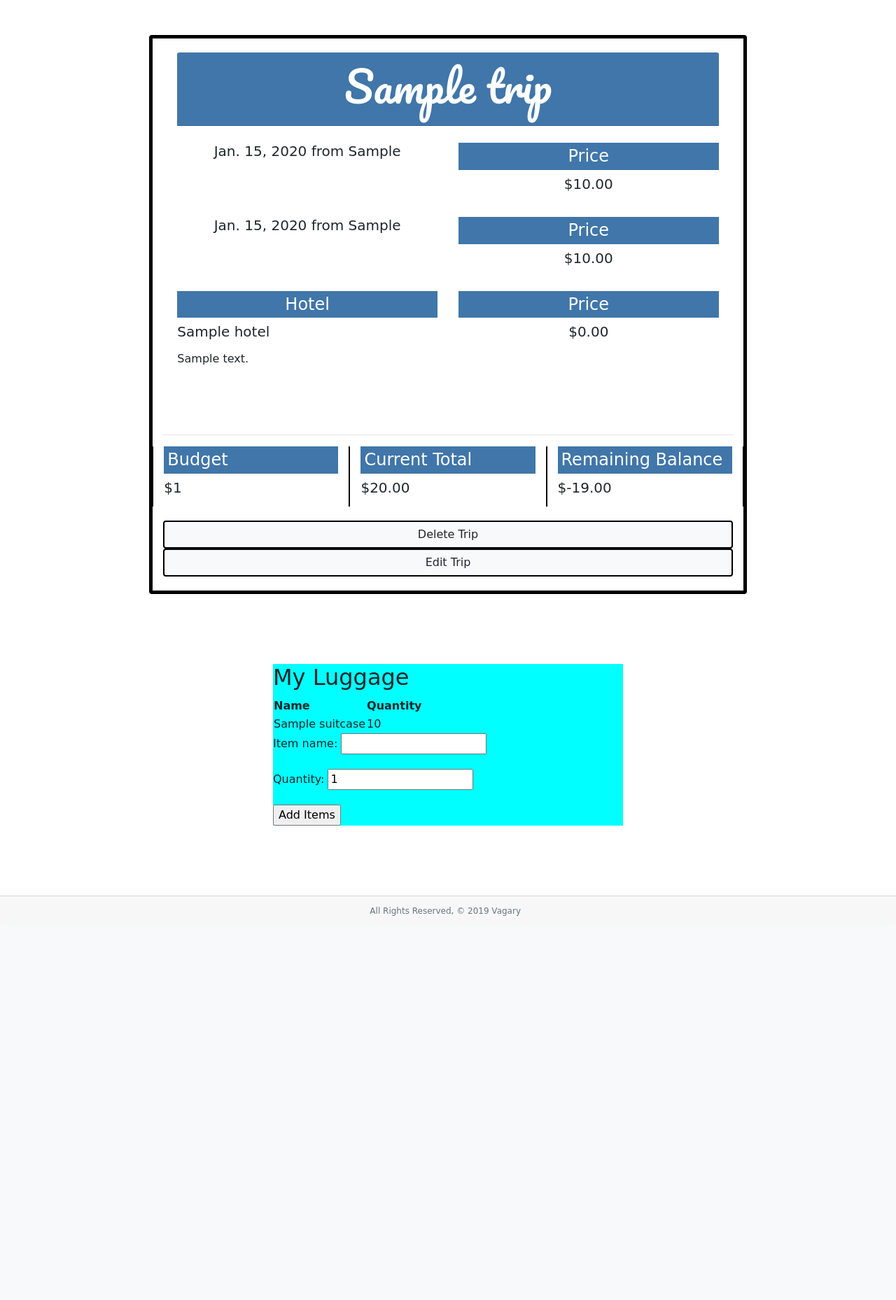
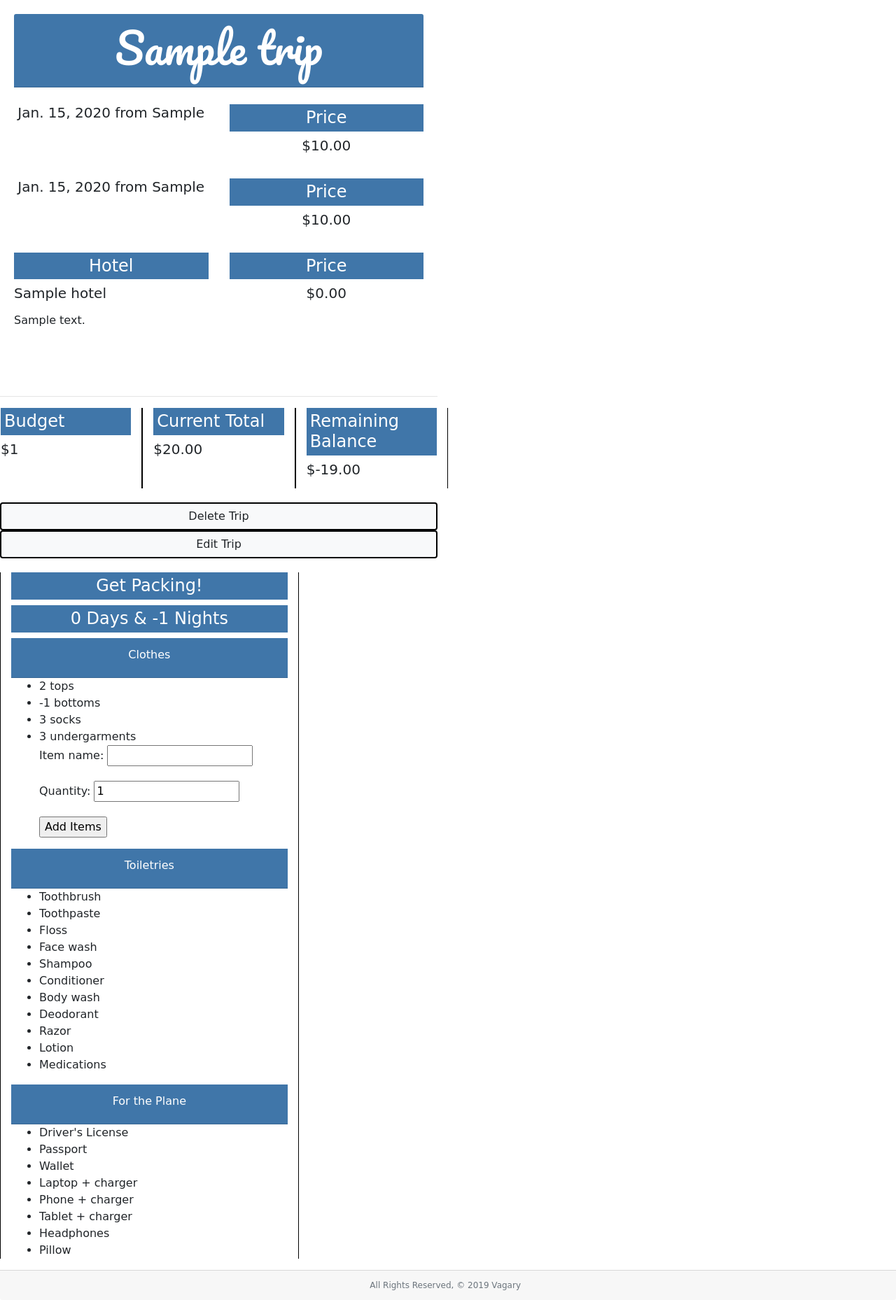
Before and after one commit to spackwood/Vagary, a Django app: page /trips/1/1/ in a window 1280 px wide. Shown: the part 56-1914 px from the top of the page at 70% size. Before the commit the page ends 1365 px from the top, so only its background shows below. Run offline with Django 3.2, Linux system fonts and the light colour scheme; tables that the repository leaves empty hold one stand-in row (values such as "Sample post"); some libraries are stand-ins or nearby versions; some web fonts are replaced.

Commit message:
update packing list generator

```diff
--- a/main_app/admin.py
+++ b/main_app/admin.py
@@ -1,10 +1,6 @@
 from django.contrib import admin
-from .models import Restaurant, Hotel, Event, Attraction, Airport, Trip, Flight
+from .models import Hotel, Trip, Flight
 # Register your models here.
 admin.site.register(Flight)
-admin.site.register(Restaurant)
 admin.site.register(Hotel)
-admin.site.register(Attraction)
-admin.site.register(Event)
 admin.site.register(Trip)
-admin.site.register(Airport)
--- a/main_app/models.py
+++ b/main_app/models.py
@@ -8,13 +8,6 @@
 
 
 # Create your models here.
-
-class Airport(models.Model):
-    name = models.CharField(max_length = 100)
-    IATA_code = models.CharField(max_length = 3)
-
-    def __str__(self):
-        return f"{self.name} // {self.IATA_code}"
 
 class Trip(models.Model):
     name = models.CharField(max_length = 250, default = 'My Trip')
@@ -49,44 +42,7 @@
     def __str__(self):
         return f"Depart Date: {self.departure_date}, Price: {self.price}, Origin: {self.origin}, Destination: {self.destination}"
 
-class Restaurant(models.Model):
-    name = models.CharField(max_length =  250)
-    address = models.CharField(max_length =  250)
-    cuisine = models.CharField(max_length =  250)
-    price = MoneyField(max_digits=14, decimal_places=2, default_currency='USD')
-    date_time = models.DateTimeField()
-    # trip = models.ForeignKey(Trip, on_delete=models.CASCADE)
-
-    def __str__(self):
-        return f"{self.name} // {self.price}"
-
-class Event (models.Model):
-    name = models.CharField(max_length =  250)
-    address = models.CharField(max_length =  250)
-    price = MoneyField(max_digits=14, decimal_places=2, default_currency='USD')
-    date_time = models.DateTimeField()
-    # trip = models.ForeignKey(Trip, on_delete=models.CASCADE)
-
-    def __str__(self):
-        return f"{self.name} // {self.price}"
-
-class Attraction (models.Model):
-    name = models.CharField(max_length =  250)
-    address =  models.CharField(max_length =  250)
-    price = MoneyField(max_digits=14, decimal_places=2, default_currency='USD')
-    date_time = models.DateTimeField()
-    # trip = models.ForeignKey(Trip, on_delete=models.CASCADE)
-
-    def __str__(self):
-        return f"{self.name} // {self.price}"
-
-class DressCode(models.Model):
-    type = models.CharField(max_length = 250)
-
-    def __str__(self):
-        return self.type
-
 class Suitcase(models.Model):
     item_name = models.CharField(max_length = 100)
     quantity = models.IntegerField(default=1)
-    trip = models.ForeignKey(Trip, on_delete=models.CASCADE)
+    user = models.ForeignKey(User, on_delete=models.CASCADE)
--- a/main_app/templates/trips/detail.html
+++ b/main_app/templates/trips/detail.html
@@ -5,7 +5,8 @@
 <body>
     {% endblock %}
     {% block content %}
-    <div class="card col-8 offset-md-2">
+<div class = "row">
+    <div class="col-6">
         <div class="card-body text-center">
             <h1 class="card-header trip-header">{{trip.name}}</h1>
             <br>
@@ -113,41 +114,65 @@
                     {%endif%}
                 </div>
             </div>
-
             <a href="{% url 'delete_trip' trip.id depart_flight.origin %}" class="btn btn-light col-12">Delete Trip</a>
             <a href="{% url 'edit_trip' trip.id depart_flight.origin%}" class="btn btn-light col-12">Edit Trip</a>
         </div>
     </div>
+    <div class = "col-4">
+        <h4 class = 'text-center'>Get Packing!</h4>
+        {% if trip_days != None %}
+        <h4 class = 'text-center'>{{trip_days}} Days & {{trip_nights}} Nights</h4>
+        {% endif %}
+        <p class = 'card-header text-center'> Clothes </p>
+        <ul>
+            {% if trip_days != None %}
+                <li>{{total_tops}} tops</li>
+                <li>{{total_bottoms}} bottoms</li>
+                <li>{{total_socks}} socks</li>
+                <li>{{total_undergarments}} undergarments</li>
+                {% for item in user.suitcase_set.all %}
+                    {% if item.quantity != 0%}
+                    <li>{{item.quantity}} {{item.item_name}}</li><a class = "btn btn-light" href = "{% url 'add_luggage_quantity' trip.id trip.origin item.id %}">+</a><a class = 'btn btn-light' href = "{% url 'subtract_luggage_quantity' trip.id trip.origin item.id %}">-</a>
+                {% endif %}
+                {% endfor %}
+                <form action="/trips/{{trip.id}}/{{trip.origin}}/add_luggage_items/" method="POST">
+                    {% csrf_token %}
+                    {{luggage_form.as_p}}
+                    <input type="submit" value="Add Items">
+                </form>
+            {% else %}
+                <p>Add a Return Flight to generate a suggested clothing packing list!</p>
+            {% endif %}
+        </ul>
+        <p class = 'card-header text-center'>Toiletries</p>
+        <ul>
+            <li>Toothbrush</li>
+            <li>Toothpaste</li>
+            <li>Floss</li>
+            <li>Face wash</li>
+            <li>Shampoo</li>
+            <li>Conditioner</li>
+            <li>Body wash</li>
+            <li>Deodorant</li>
+            <li>Razor</li>
+            <li>Lotion</li>
+            <li>Medications</li>
+        </ul>
+        <p class = 'card-header text-center'>For the Plane</p>
+        <ul>
+            <li>Driver's License</li>
+            <li>Passport</li>
+            <li>Wallet</li>
+            <li>Laptop + charger</li>
+            <li>Phone + charger</li>
+            <li>Tablet + charger</li>
+            <li>Headphones</li>
+            <li>Pillow</li>
+        </ul>
+    </div>
+</div>
 
 
-
-    <div style="background-color:aqua; width: 500px; margin: 100px auto;">
-        <h2>My Luggage</h2>
-        <table>
-            <thead>
-                <tr>
-                    <th>Name</th>
-                    <th>Quantity</th>
-                </tr>
-            </thead>
-            <tbody>
-                {% for items in trip.suitcase_set.all %}
-                <tr>
-
-                    <td>{{items.item_name}}</td>
-                    <td>{{items.quantity}}</td>
-
-                </tr>
-                {% endfor %}
-
-            </tbody>
-        </table>
-        <form action="/trips/{{trip.id}}/{{trip.origin}}/add_luggage_items" method="POST">
-            {% csrf_token %}
-            {{luggage_form.as_p}}
-            <input type="submit" value="Add Items">
-        </form>
-    </div>
     {% endblock %}
     {% block footer %}
     <div class="card-footer text-muted">
--- a/main_app/urls.py
+++ b/main_app/urls.py
@@ -17,5 +17,7 @@
     path('trips/<int:pk>/<airport_code>/delete/', views.TripDelete.as_view(), name='delete_trip'),
     path('trips/<int:pk>/<airport_code>/edit/', views.TripEdit.as_view(), name='edit_trip'),
     path('profile/trip/', views.SaveTrip, name="save_trip"),
-    path('trips/<int:trip_id>/<airport_code>/add_luggage_items', views.add_luggage_items, name="add_luggage_items")
+    path('trips/<int:trip_id>/<airport_code>/add_luggage_items/', views.add_luggage_items, name="add_luggage_items"),
+    path('trips/<int:trip_id>/<airport_code>/<int:item_id>/add/', views.add, name = "add_luggage_quantity"),
+    path('trips/<int:trip_id>/<airport_code>/<int:item_id>/subtract/', views.subtract, name = "subtract_luggage_quantity")
 ]
--- a/main_app/views.py
+++ b/main_app/views.py
@@ -11,7 +11,7 @@
 import os
 import requests
 from datetime import datetime
-from .models import Airport, Trip, Hotel, Flight, User
+from .models import Trip, Hotel, Flight, User, Suitcase
 from .forms import LuggageForm
 
 # Create your views here.
@@ -63,11 +63,13 @@
     origin = request.POST.get('origin')
     d_date = request.POST.get('d_date')
     budget = float(request.POST.get('budget'))
+
     if request.user.is_authenticated:
         trip = Trip(budget=budget, user=request.user, origin=origin)
         trip.save()
     else:
-        print('no user')
+        return redirect('login')
+
     search_list = amadeus.shopping.flight_destinations.get(
         origin=origin,
         departureDate=d_date
@@ -197,10 +199,26 @@
     except:
         hotel = None
 
+    try:
+        trip_days = (return_flight.departure_date - depart_flight.departure_date).days
+        trip_nights = trip_days - 1
+        total_tops = trip_days + 2
+        total_bottoms = trip_days - 1
+        total_socks = trip_days + 3
+        total_undergarments = trip_days + 3
+    except:
+        trip_days = None
+        trip_nights = None
+        total_tops = None
+        total_bottoms = None
+        total_socks = None
+        total_undergarments = None
+
     if depart_flight and return_flight and hotel:
-       trip_days = (return_flight.departure_date - depart_flight.departure_date).days
        hotel.price = hotel.price * trip_days
+
     luggage_form = LuggageForm()
+
     return render(request, 'trips/detail.html', {
         'trip': trip,
         'hotel': hotel,
@@ -208,6 +226,12 @@
         'return_flight': return_flight,
         'iata': res,
         'luggage_form': luggage_form,
+        'trip_days': trip_days,
+        'trip_nights': trip_nights,
+        'total_tops': total_tops,
+        'total_bottoms': total_bottoms,
+        'total_socks': total_socks,
+        'total_undergarments': total_undergarments,
     })
 
 # class TripList(ListView):
@@ -233,8 +257,42 @@
 
 def add_luggage_items(request, trip_id, airport_code):
     form = LuggageForm(request.POST)
-    if form.is_valid():
-        new_luggage = form.save(commit=False)
-        new_luggage.trip_id = trip_id
-        new_luggage.save()
+    item = request.POST.get('item_name')
+    print(item)
+
+    if Suitcase.objects.filter(item_name=item).exists():
+        print('item exists')
+        return redirect('detail', trip_id = trip_id, airport_code=airport_code)
+    else:
+        if form.is_valid():
+            new_luggage = form.save(commit=False)
+            new_luggage.user = request.user
+            new_luggage.save()
+            print(new_luggage)
+        return redirect('detail', trip_id=trip_id, airport_code=airport_code)
+
+# # def add_luggage_items(request, trip_id, airport_code):
+# #     item = request.POST.get('item')
+# #     quantity = request.POST.get('quantity')
+# #     tuple = (item, quantity)
+# #     items = []
+# #     items.append(tuple)
+
+
+# #     return redirect('detail', trip_id=trip_id, airport_code=airport_code)
+
+def add(request, trip_id, airport_code, item_id):
+    item = Suitcase.objects.get(id = item_id)
+    item.quantity = item.quantity + 1
+    item.save()
     return redirect('detail', trip_id=trip_id, airport_code=airport_code)
+
+def subtract(request, trip_id, airport_code, item_id):
+    item = Suitcase.objects.get(id = item_id)
+    item.quantity = item.quantity - 1
+
+    if item.quantity == 0:
+        item.delete()
+    else:
+        item.save()
+    return redirect('detail', trip_id=trip_id, airport_code=airport_code)
```
Also changed, not shown: main_app/migrations/0005_auto_20190321_1810.py (added), main_app/migrations/0006_auto_20190321_2011.py (added).
